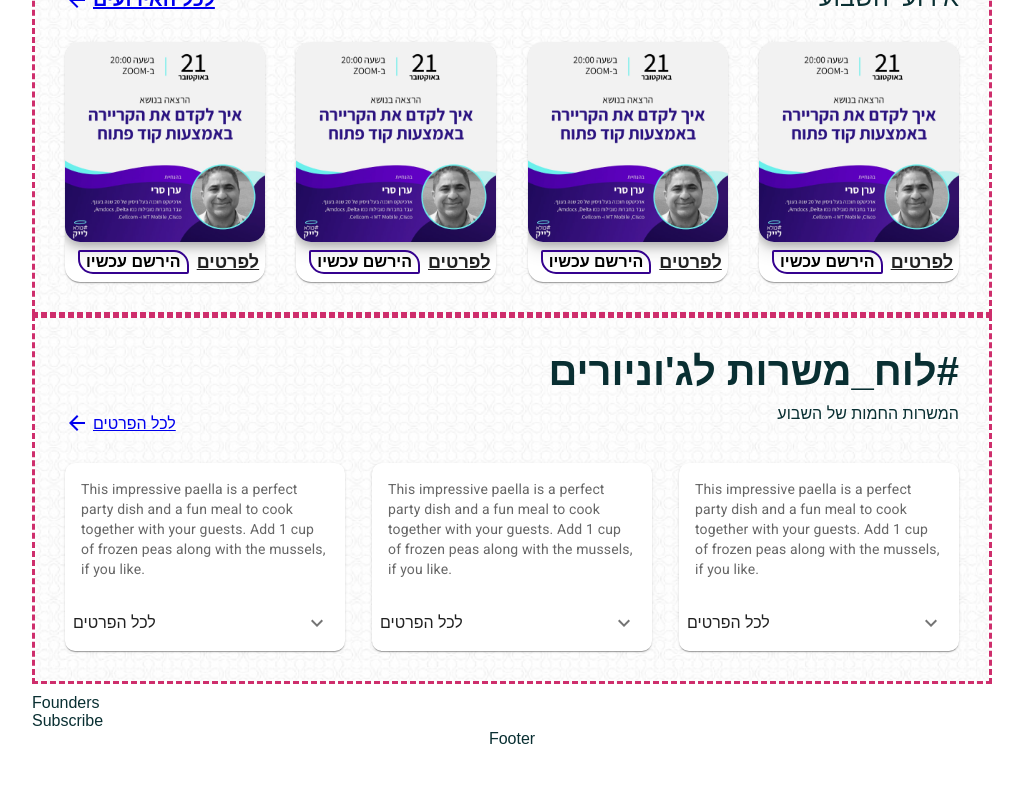
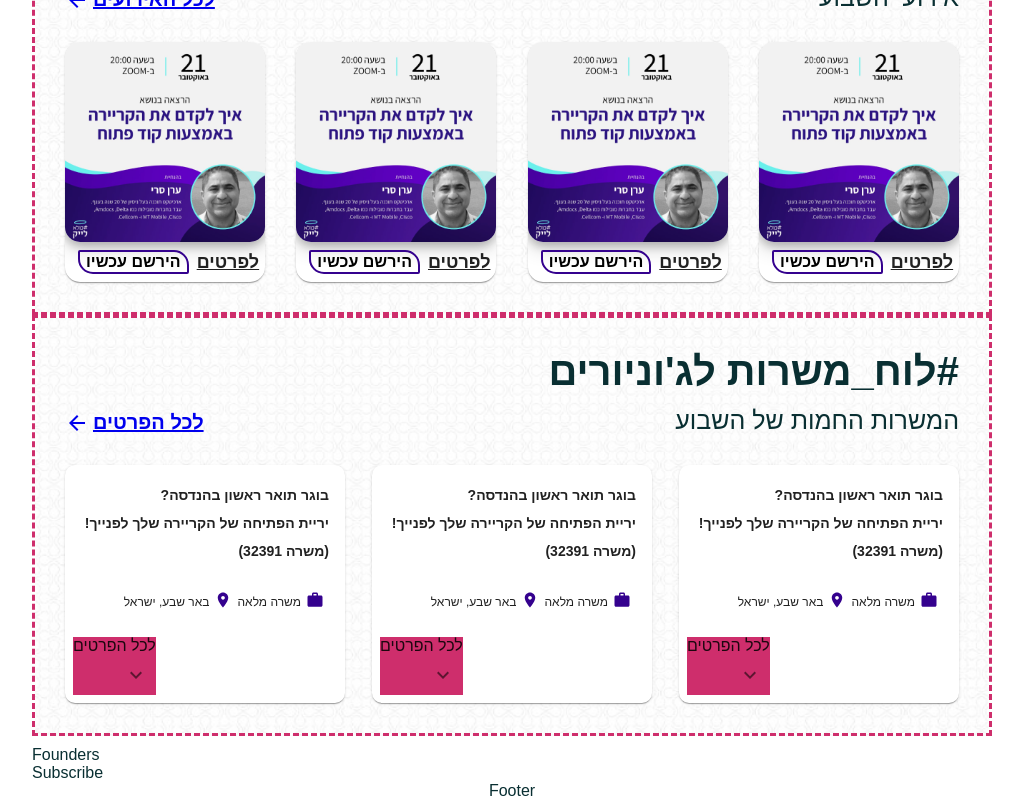
Before and after one commit to avraham186/coola-like, a React (Create React App) app: page /#/ in a window 1280 px wide. Shown: the part 588-1388 px from the top of the page, without its empty margins (128-1151 px from the left). Before the commit the page ends 1336 px from the top, so only its background shows below. Built offline with nearby package versions, Linux system fonts and the light colour scheme.

Commit message:
Section 3 - Jobs Delete unnecessary files Edit README.md

```diff
--- a/src/assets/views/_home-page.scss
+++ b/src/assets/views/_home-page.scss
@@ -173,14 +173,14 @@ Jobs
     margin-bottom: 30px;
     direction: rtl;
 
-    .events-sub-title {
+    .jobs-sub-title {
       font-family: Rubik, sans-serif;
       font-style: normal;
       font-size: 25px;
       line-height: 30px;
     }
 
-    .events-sub-title-link {
+    .jobs-sub-title-link {
       font-family: Rubik, sans-serif;
       font-style: normal;
       font-weight: bold;
@@ -205,6 +205,37 @@ Jobs
       border-radius: 10px;
       border-color: #34018E;
       //background-color: transparent;
+
+      .card-content {
+        font-family: Rubik, sans-serif;
+        font-style: normal;
+        font-weight: bold;
+        font-size: 14px;
+        line-height: 28px;
+        direction: rtl;
+        }
+      .card-content-info {
+        display: flex;
+        flex-direction: row;
+        justify-content: flex-end;
+        margin-top: 30px;
+        font-size: 12px;
+
+        .job-icon {
+          font-size: 18px;
+          color: #34018E;
+          margin-right: 5px;
+          margin-left: 5px;
+          position: relative;
+          top: -4px
+        }
+      }
+      .card-footer {
+        display: flex;
+        flex-direction: column;
+        justify-content: center;
+        background-color: #ce2e6c;
+      }
     }
 
   }
--- a/src/cmps/home_page/sub_cmps/JobCard.js
+++ b/src/cmps/home_page/sub_cmps/JobCard.js
@@ -7,6 +7,8 @@ import Collapse from '@mui/material/Collapse';
 import IconButton from '@mui/material/IconButton';
 import Typography from '@mui/material/Typography';
 import ExpandMoreIcon from '@mui/icons-material/ExpandMore';
+import WorkIcon from '@mui/icons-material/Work';
+import LocationOnIcon from '@mui/icons-material/LocationOn';
 
 const ExpandMore = styled((props) => {
     const {expand, ...other} = props;
@@ -29,14 +31,21 @@ export default function JobCard() {
 
     return (
         <Card className="card">
-            <CardContent className="card-content">
-                <Typography variant="body2" color="text.secondary">
-                    This impressive paella is a perfect party dish and a fun meal to cook
-                    together with your guests. Add 1 cup of frozen peas along with the mussels,
-                    if you like.
-                </Typography>
+            <CardContent>
+                <div className="card-content">
+                    בוגר תואר ראשון בהנדסה?
+                    <br/>
+                    יריית הפתיחה של הקריירה שלך לפנייך!
+                    <br/>
+                    (משרה 32391)
+                </div>
+                <div className="card-content-info">
+                    באר שבע, ישראל <LocationOnIcon className="job-icon"/>
+                    משרה מלאה <WorkIcon className="job-icon"/>
+                </div>
             </CardContent>
             <CardActions disableSpacing>
+                <div className="card-footer">
                     לכל הפרטים
                                     <ExpandMore
                                         expand={expanded}
@@ -46,6 +55,8 @@ export default function JobCard() {
                                     >
                     <ExpandMoreIcon/>
                 </ExpandMore>
+                </div>
+
             </CardActions>
             <Collapse in={expanded} timeout="auto" unmountOnExit>
                 <CardContent>
--- a/src/index.js
+++ b/src/index.js
@@ -3,7 +3,6 @@ import ReactDOM from 'react-dom';
 import { Provider } from 'react-redux';
 import { store } from './store/store'
 import { App } from './App';
-import reportWebVitals from './reportWebVitals';
 
 ReactDOM.render(
   <React.StrictMode>
@@ -13,8 +12,3 @@ ReactDOM.render(
   </React.StrictMode>,
   document.getElementById('root')
 );
-
-// If you want to start measuring performance in your app, pass a function
-// to log results (for example: reportWebVitals(console.log))
-// or send to an analytics endpoint. Learn more: https://bit.ly/CRA-vitals
-reportWebVitals();
--- a/src/reportWebVitals.js
+++ /dev/null
@@ -1,13 +0,0 @@
-const reportWebVitals = onPerfEntry => {
-  if (onPerfEntry && onPerfEntry instanceof Function) {
-    import('web-vitals').then(({ getCLS, getFID, getFCP, getLCP, getTTFB }) => {
-      getCLS(onPerfEntry);
-      getFID(onPerfEntry);
-      getFCP(onPerfEntry);
-      getLCP(onPerfEntry);
-      getTTFB(onPerfEntry);
-    });
-  }
-};
-
-export default reportWebVitals;
```
Also changed, not shown: src/App.css (deleted, +0 -38 lines), src/cmps/home_page/Jobs.js (+8 -9 lines), src/setupTests.js (deleted, +0 -5 lines), 2 other files (tests, documents, lock files or other folders). Lines whose indentation alone changed are shown as unchanged.
